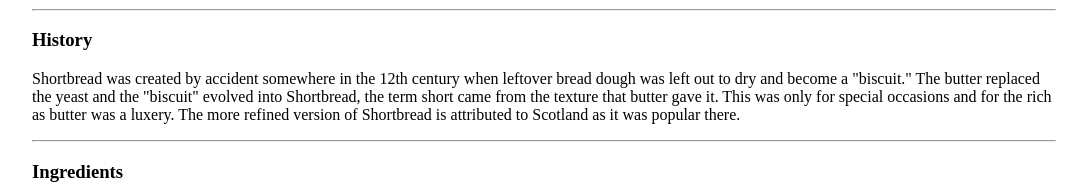
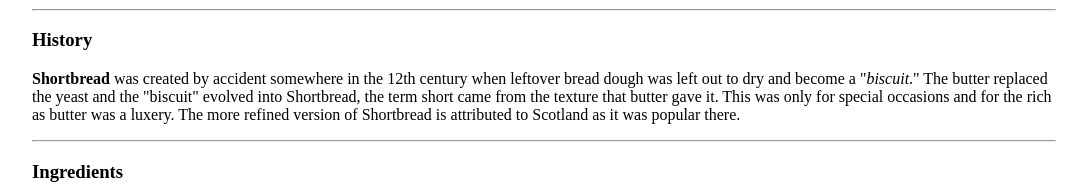
Before and after one commit to dwsysfx/WEB-DEV.23-24, a plain HTML site: page recipe/index.html in a window 1280 px wide. Shown: the part 412-596 px from the top of the page, without its empty margins (96-1183 px from the left). Drawn offline with Linux system fonts and the light colour scheme.

Commit message:
Added bold and italics

```diff
--- a/recipe/index.html
+++ b/recipe/index.html
@@ -18,7 +18,7 @@
 
         <div id="history">
             <h3>History</h3>
-            <p>Shortbread was created by accident somewhere in the 12th century when leftover bread dough was left out to dry and become a "biscuit." The butter replaced the yeast and the "biscuit" evolved into Shortbread, the term short came from the texture that butter gave it. This was only for special occasions and for the rich as butter was a luxery. The more refined version of Shortbread is attributed to Scotland as it was popular there.</p>
+            <p><strong>Shortbread</strong> was created by accident somewhere in the 12th century when leftover bread dough was left out to dry and become a "<em>biscuit</em>." The butter replaced the yeast and the "biscuit" evolved into Shortbread, the term short came from the texture that butter gave it. This was only for special occasions and for the rich as butter was a luxery. The more refined version of Shortbread is attributed to Scotland as it was popular there.</p>
         </div>
 
         <hr>
```
